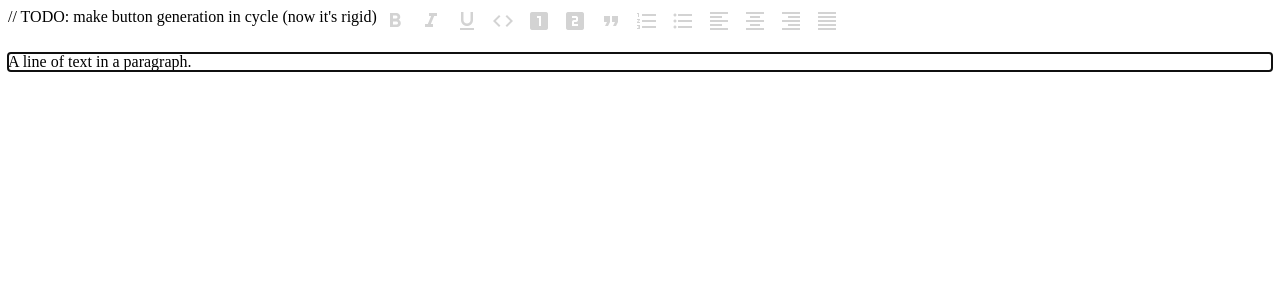
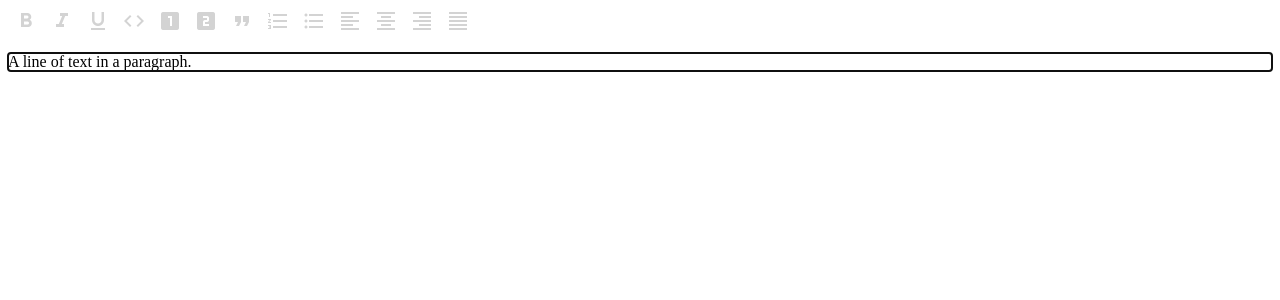
Before and after one commit to shchepelevnikita/simple-wysiwyg-editor, a React (Create React App) app: page / in a window 1280 px wide. Shown: the top 300 px of the page. Built offline with nearby package versions, Linux system fonts and the light colour scheme.

Commit message:
fix: to-do comment

```diff
--- a/src/components/ContentEditor.tsx
+++ b/src/components/ContentEditor.tsx
@@ -58,7 +58,7 @@ const ContentEditor = () => {
   return (
     <Slate editor={editor} value={value} onChange={(newValue) => setValue(newValue)}>
       <Toolbar className="toolbar">
-        // TODO: make button generation in cycle (now it's rigid)
+        {/* TODO: make button generation in cycle (now it's rigid) */}
         <MarkButton format="bold" icon="format_bold" />
         <MarkButton format="italic" icon="format_italic" />
         <MarkButton format="underline" icon="format_underlined" />
```
